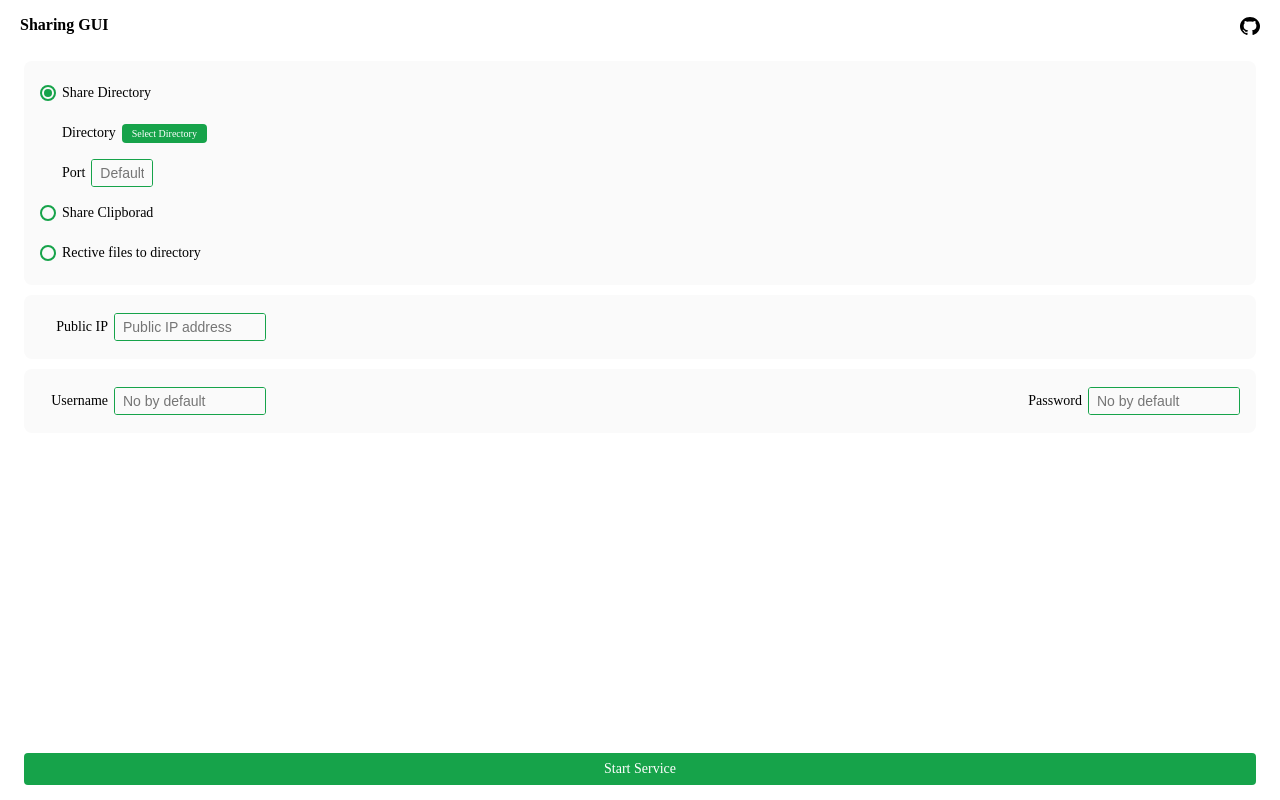
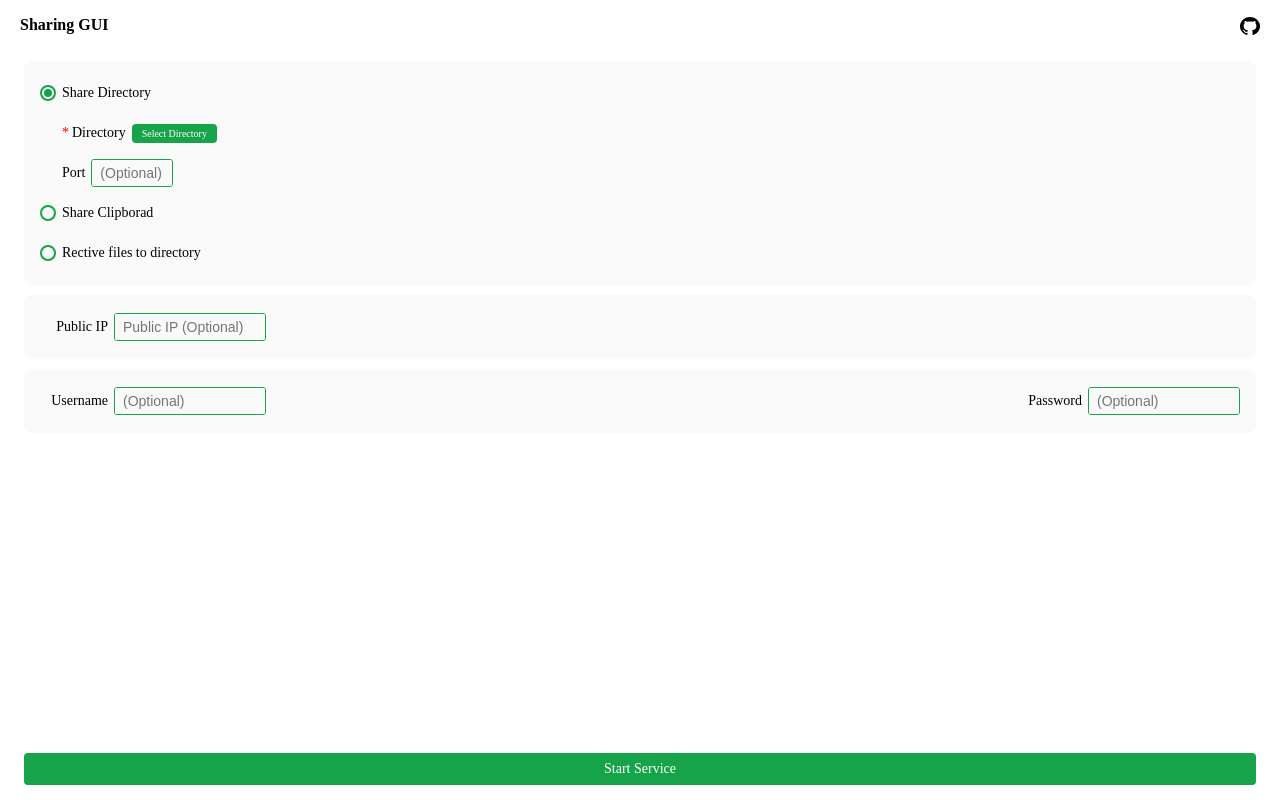
Before and after one commit to imyuanx/sharing-GUI, a React (Vite) app: page / in a window 1280 px wide. Built offline with nearby package versions, Linux system fonts and the light colour scheme.

Commit message:
style: update

```diff
--- a/src/app.css
+++ b/src/app.css
@@ -66,7 +66,7 @@
 }
 
 .input-port {
-  width: 60px;
+  width: 80px;
 }
 
 .text-path {
@@ -95,3 +95,8 @@
 .btn-end {
   margin-top: 20px;
 }
+
+.required-symbol {
+  color: red;
+  margin-right: 3px;
+}
--- a/src/app.jsx
+++ b/src/app.jsx
@@ -164,7 +164,9 @@ const App = () => {
             {shareType === SHARE_TYPE.DIRECTORY && (
               <>
                 <div className="form-item form-item-item">
-                  <div>Directory</div>
+                  <div>
+                    <span className="required-symbol">*</span>Directory
+                  </div>
                   {directoryPath && (
                     <p className="text-path">{directoryPath}</p>
                   )}
@@ -180,7 +182,7 @@ const App = () => {
                   <div>Port</div>
                   <Input
                     className="input input-port"
-                    placeholder="Default"
+                    placeholder="(Optional)"
                     value={port}
                     onChange={onPortChange}
                   ></Input>
@@ -199,7 +201,7 @@ const App = () => {
                 <div>Port</div>
                 <Input
                   className="input input-port"
-                  placeholder="Default"
+                  placeholder="(Optional)"
                   value={port}
                   onChange={onPortChange}
                 ></Input>
@@ -215,7 +217,9 @@ const App = () => {
             {shareType === SHARE_TYPE.RECEIVE && (
               <>
                 <div className="form-item form-item-item">
-                  <div>Directory</div>
+                  <div>
+                    <span className="required-symbol">*</span>Directory
+                  </div>
                   {directoryPath && (
                     <p className="text-path">{directoryPath}</p>
                   )}
@@ -231,7 +235,7 @@ const App = () => {
                   <div>Port</div>
                   <Input
                     className="input input-port"
-                    placeholder="Default"
+                    placeholder="(Optional)"
                     value={port}
                     onChange={onPortChange}
                   ></Input>
@@ -244,7 +248,7 @@ const App = () => {
               <label>Public IP</label>
               <Input
                 className="input"
-                placeholder="Public IP address"
+                placeholder="Public IP (Optional)"
                 onChange={onpublicIPChange}
               ></Input>
             </div>
@@ -255,7 +259,7 @@ const App = () => {
                 <label>Username</label>
                 <Input
                   className="input"
-                  placeholder="No by default"
+                  placeholder="(Optional)"
                   onChange={onUsernameChange}
                 ></Input>
               </div>
@@ -263,7 +267,7 @@ const App = () => {
                 <label>Password</label>
                 <Input
                   className="input"
-                  placeholder="No by default"
+                  placeholder="(Optional)"
                   onChange={onPasswordChange}
                 ></Input>
               </div>
```
